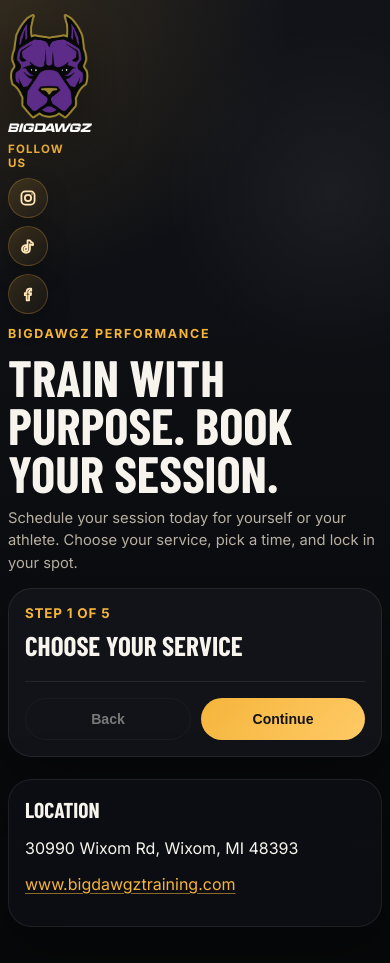
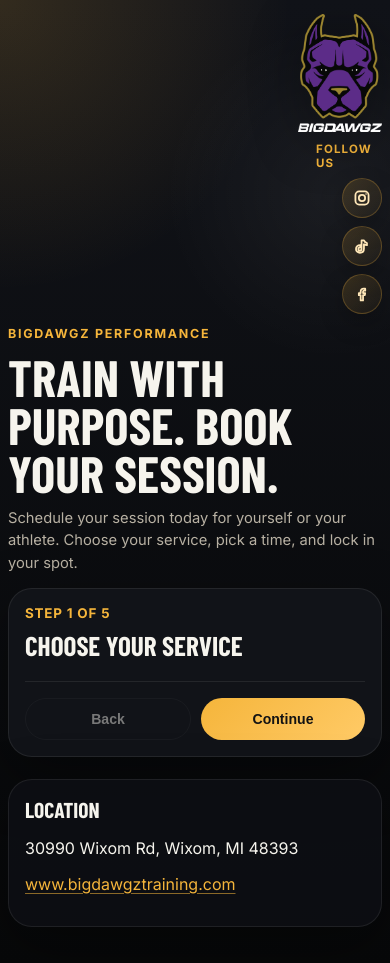
Before and after one commit to bigdawgztraining/BigDawgz-Booking, a website: page public/index.html in a window 390 px wide. Drawn offline with nearby package versions, Linux system fonts and the light colour scheme; no server answers.

Commit message:
Adjust mobile social layout

```diff
--- a/public/styles.css
+++ b/public/styles.css
@@ -1167,20 +1167,21 @@ dd {
   .brand-mark {
     position: static;
     width: 100%;
-    margin: 0 0 12px 0;
-    align-items: flex-start;
+    margin: 0 0 12px auto;
+    align-items: flex-end;
     flex-direction: column;
     justify-content: flex-start;
     gap: 10px;
   }
 
   .social-links {
-    justify-items: start;
-    width: 100%;
+    justify-items: end;
+    width: auto;
   }
 
   .social-icons {
-    justify-content: flex-start;
+    justify-content: flex-end;
+    flex-direction: row;
     gap: 8px;
   }
 
```
